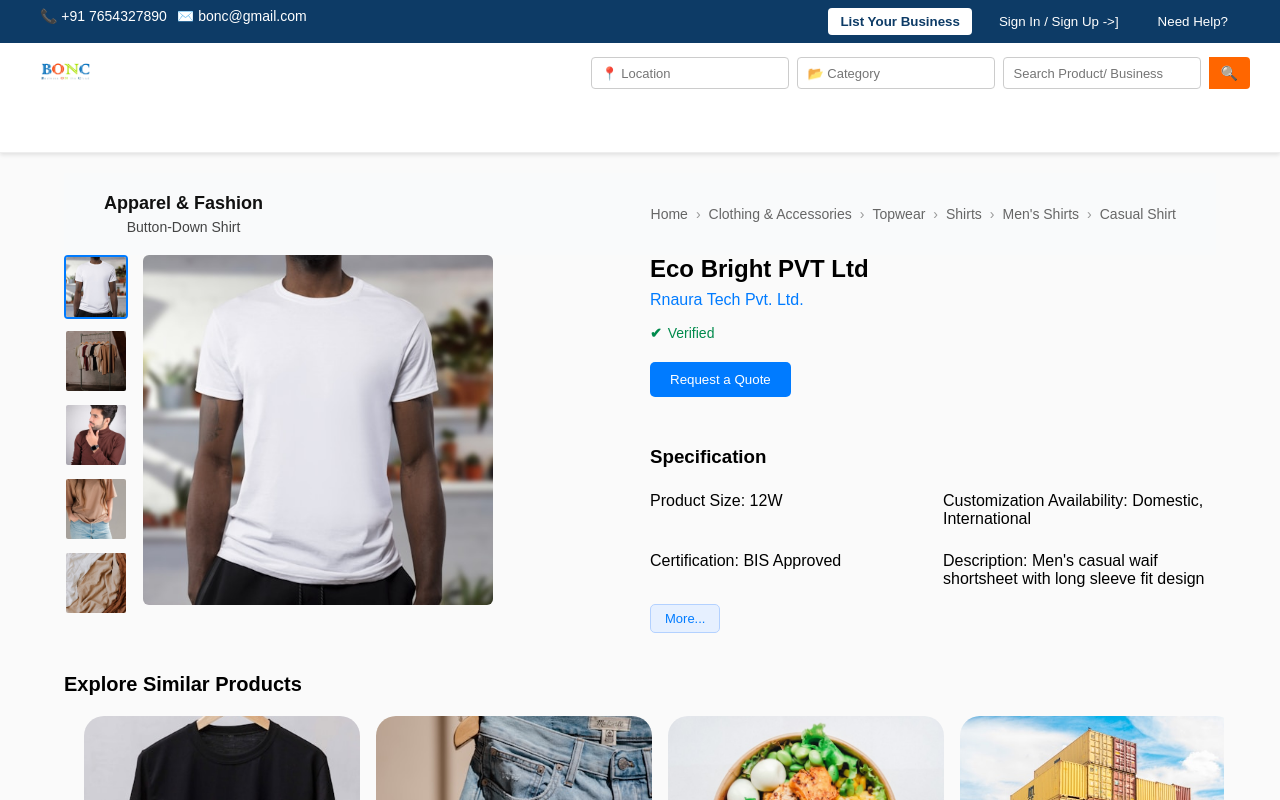
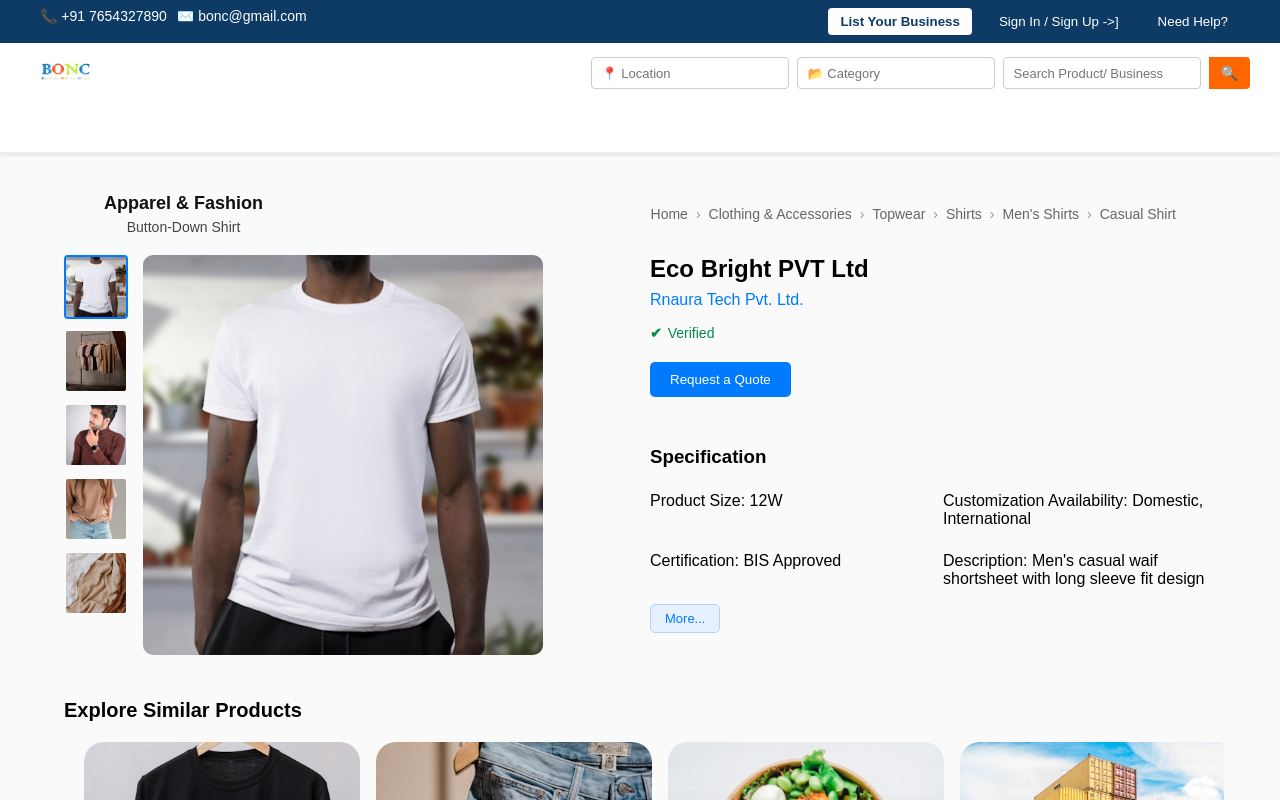
Before and after one commit to swapnilbanta/swapnil-code, a React (Vite) app: page / in a window 1280 px wide. Shown: the top 800 px of the page. Built offline with nearby package versions, Linux system fonts and the light colour scheme.

Commit message:
code changes

```diff
--- a/src/compoenents/ProductOverview.jsx
+++ b/src/compoenents/ProductOverview.jsx
@@ -27,9 +27,6 @@
     <div className="container">
         <Breadcrumb/>
       <div className="product-header">
-
-
-
         <ProductGallery images={product.images} />
         <ProductDetails product={product} />
       </div>
--- a/src/index.css
+++ b/src/index.css
@@ -12,7 +12,6 @@
   padding: 20px;
 }
 
-/* ---------- PRODUCT HEADER ---------- */
 .product-header {
   display: flex;
   gap: 20px;
@@ -53,13 +52,16 @@
   border: 2px solid #007bff;
 }
 
+/* ✅ Selected image fix */
 .main-image img {
-  width: 350px;
-  height: 350px;
+  width: 400px;   /* medium width */
+  height: 400px;  /* medium height */
   object-fit: contain;
-  border-radius: 6px;
+  border-radius: 10px;
   background: #f9f9f9;
+
 }
+
 
 .details {
   flex: 1;
@@ -186,7 +188,6 @@
 .sellers {
   margin-top: 40px;
   height: 100%;
-
 }
 
 .sellers h3 {
```
